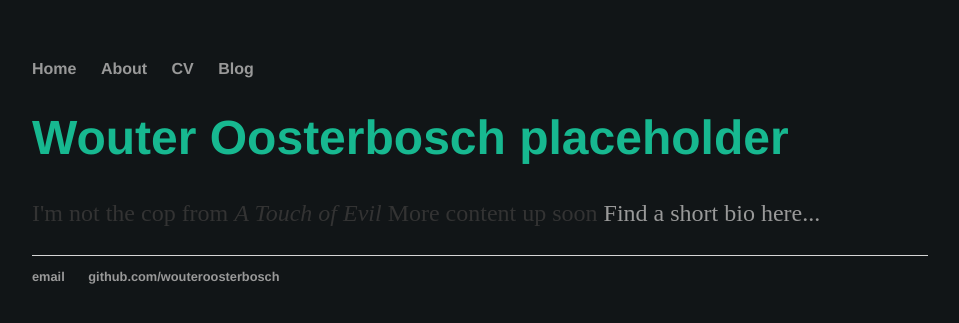
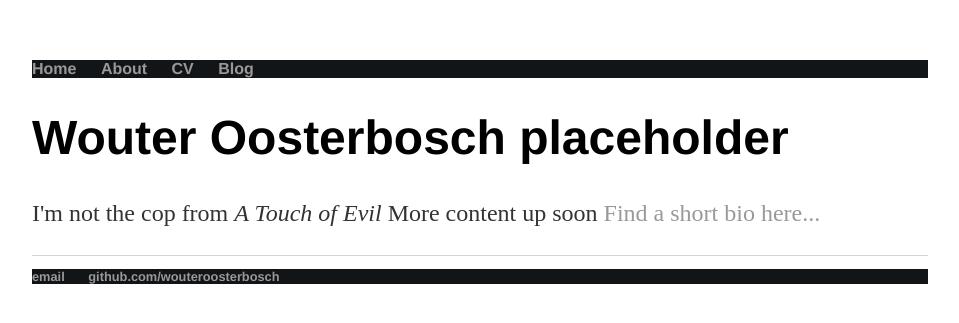
Before and after one commit to wouteroosterbosch/wouteroosterbosch.github.io, a Jekyll site: the page built from index.html, in a window 1280 px wide. Shown: the top 323 px of the page, without its empty margins (160-1119 px from the left). Built offline with Jekyll 4.4.1, drawn with Linux system fonts in a browser that asks for light colours.

Commit message:
Update main.css
Restricting dark colors to nav

```diff
--- a/css/main.css
+++ b/css/main.css
@@ -1,13 +1,14 @@
 body {
     margin: 60px auto;
     width: 70%;
-    background-color: #111517;
 }
 nav ul, footer ul {
     font-family:'Helvetica', 'Arial', 'Sans-Serif';
     padding: 0px;
     list-style: none;
     font-weight: bold;
+    background-color: #111517;
+    color:#17B890;
 }
 nav ul li, footer ul li {
     display: inline;
@@ -23,7 +24,6 @@
 h1 {
     font-size: 3em;
     font-family:'Helvetica', 'Arial', 'Sans-Serif';
-    color:#17B890;
 }
 p {
     font-size: 1.5em;
```
